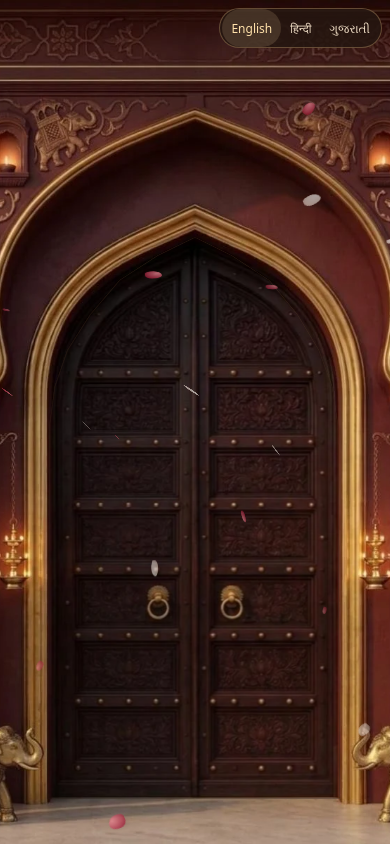
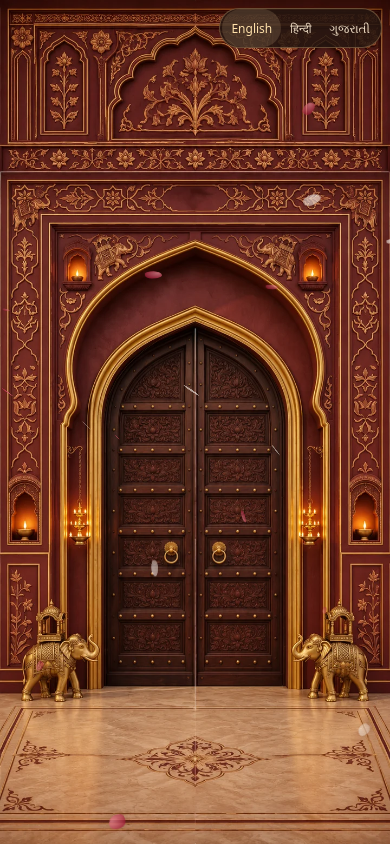
Before and after one commit to JayKumarPatel05/jay-krutika-wedding, a plain HTML site: page royal-preview/index.html in a window 390 px wide. Drawn offline with nearby package versions, Linux system fonts and the light colour scheme.

Commit message:
Use a full uncropped palace entrance composition on phones

```diff
--- a/royal-preview/index.html
+++ b/royal-preview/index.html
@@ -189,7 +189,7 @@ html:not([lang=en]) .courtyard-names{font:inherit;font-size:clamp(35px,8vw,90px)
 #cover.palace-cover{display:grid;place-items:center;background:#25190f;overflow:hidden;isolation:isolate;transition:opacity .7s 1.9s,visibility 0s 2.6s}
 .palace-stage{
   --mural:url("palace-door.webp");position:absolute;left:50%;top:50%;
-  height:100%;width:max(100%,74.583334vh);width:max(100%,74.583334dvh);
+  height:100%;width:100%;
   transform:translate(-50%,-50%);perspective:1100px;
   box-shadow:0 0 50px #0c0504a6;
 }
@@ -202,6 +202,13 @@ html:not([lang=en]) .courtyard-names{font:inherit;font-size:clamp(35px,8vw,90px)
   .palace-mural{clip-path:polygon(evenodd,0 0,100% 0,100% 100%,0 100%,0 0,50% 29.1%,47.2% 31.5%,44.9% 34.1%,43.2% 37.2%,42% 40.6%,41.45% 44.5%,41.25% 87.9%,58.75% 87.9%,58.55% 44.5%,58% 40.6%,56.8% 37.2%,55.1% 34.1%,52.8% 31.5%,50% 29.1%,0 0)}
   .door-west{clip-path:polygon(50% 29.1%,47.2% 31.5%,44.9% 34.1%,43.2% 37.2%,42% 40.6%,41.45% 44.5%,41.25% 87.9%,50.1% 87.9%,50.1% 29.1%);transform-origin:41.25% 80%}
   .door-east{clip-path:polygon(49.9% 29.1%,49.9% 87.9%,58.75% 87.9%,58.55% 44.5%,58% 40.6%,56.8% 37.2%,55.1% 34.1%,52.8% 31.5%,50% 29.1%);transform-origin:58.75% 80%}
+}
+/* On tall phones the full composition fits the screen, including the outer columns. */
+@media (orientation:portrait) and (max-aspect-ratio:5/8){
+  .palace-stage{--mural:url("palace-door-phone.webp")}
+  .palace-mural{clip-path:polygon(evenodd,0 0,100% 0,100% 100%,0 100%,0 0,50% 38.2%,45.3% 39.15%,40.8% 40.25%,36.5% 41.65%,32.7% 43.25%,29.8% 45.05%,27.8% 46.95%,26.8% 49.1%,26.5% 51.1%,26.5% 81.35%,73.5% 81.35%,73.5% 51.1%,73.2% 49.1%,72.2% 46.95%,70.2% 45.05%,67.3% 43.25%,63.5% 41.65%,59.2% 40.25%,54.7% 39.15%,50% 38.2%,0 0)}
+  .door-west{clip-path:polygon(50% 38.2%,45.3% 39.15%,40.8% 40.25%,36.5% 41.65%,32.7% 43.25%,29.8% 45.05%,27.8% 46.95%,26.8% 49.1%,26.5% 51.1%,26.5% 81.35%,50.15% 81.35%,50.15% 38.2%);transform-origin:26.5% 73%}
+  .door-east{clip-path:polygon(49.85% 38.2%,49.85% 81.35%,73.5% 81.35%,73.5% 51.1%,73.2% 49.1%,72.2% 46.95%,70.2% 45.05%,67.3% 43.25%,63.5% 41.65%,59.2% 40.25%,54.7% 39.15%,50% 38.2%);transform-origin:73.5% 73%}
 }
 .palace-door{transition:transform 1.75s cubic-bezier(.42,0,.23,1),opacity .6s 1.05s;will-change:transform,opacity}
 .opening .door-west{transform:rotateY(-91deg);opacity:0}
```
Also changed, not shown: royal-preview/palace-door-phone.webp (added).
